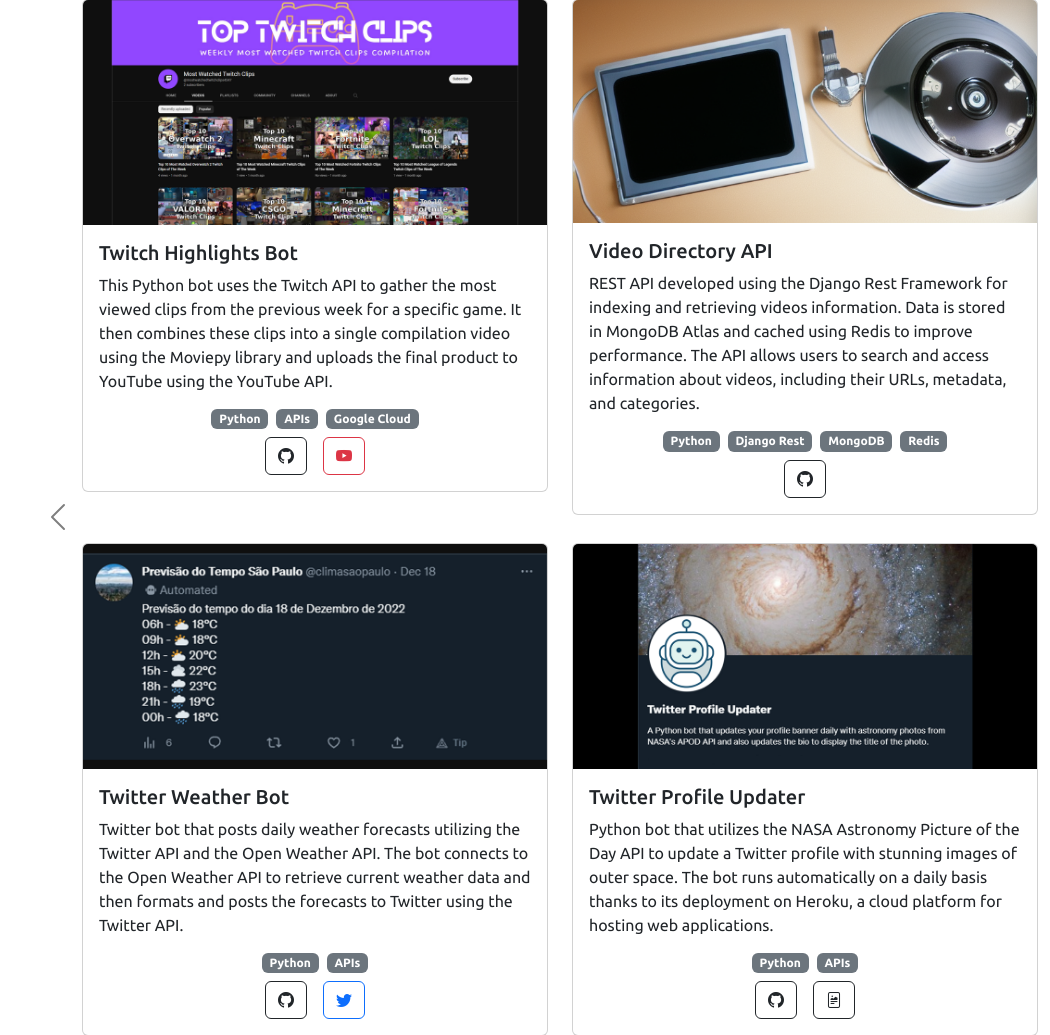
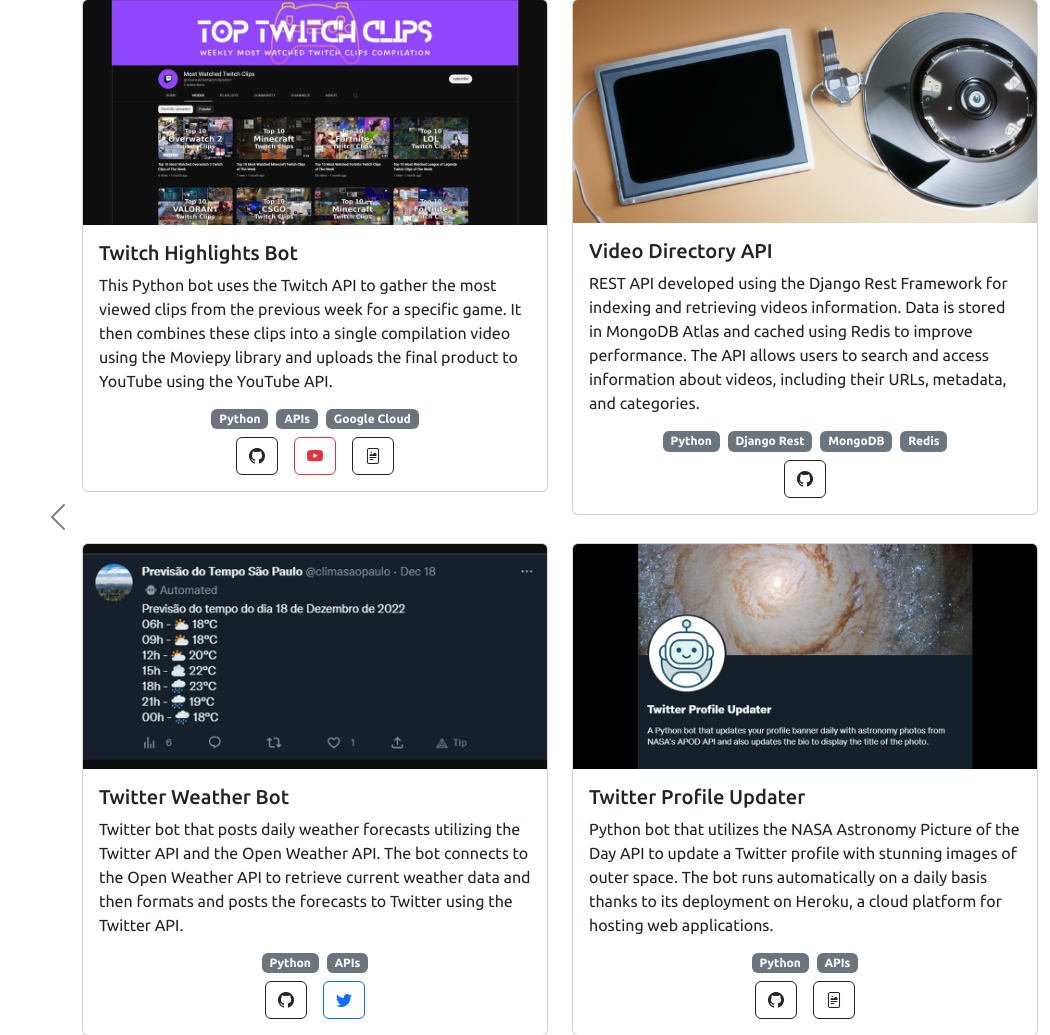
Before and after one commit to viniciusenari/portfolio, a Flask app: page / in a window 1280 px wide; the page is wider, and only the part inside the window is pictured. Shown: the part 5039-6074 px from the top of that part, without its empty margins (230-1280 px from the left). Run offline with Flask 2, Linux system fonts and the light colour scheme; some libraries are stand-ins or nearby versions.

Commit message:
feat: add articles link to project 1

```diff
--- a/templates/index.html
+++ b/templates/index.html
@@ -246,8 +246,14 @@
                           <a
                             href="https://www.youtube.com/@mostwatchedtwitchclips"
                             target="_blank"
-                            class="btn btn-outline-danger"
+                            class="btn btn-outline-danger me-3"
                             ><i class="bi bi-youtube"></i
+                          ></a>
+                          <a
+                            href="https://dev.to/viniciusenari/series/21536"
+                            target="_blank"
+                            class="btn btn-outline-dark"
+                            ><i class="bi bi-file-richtext"></i
                           ></a>
                         </div>
                       </div>
```
Also changed, not shown: templates/index_pt.html (+7 -1 lines).
